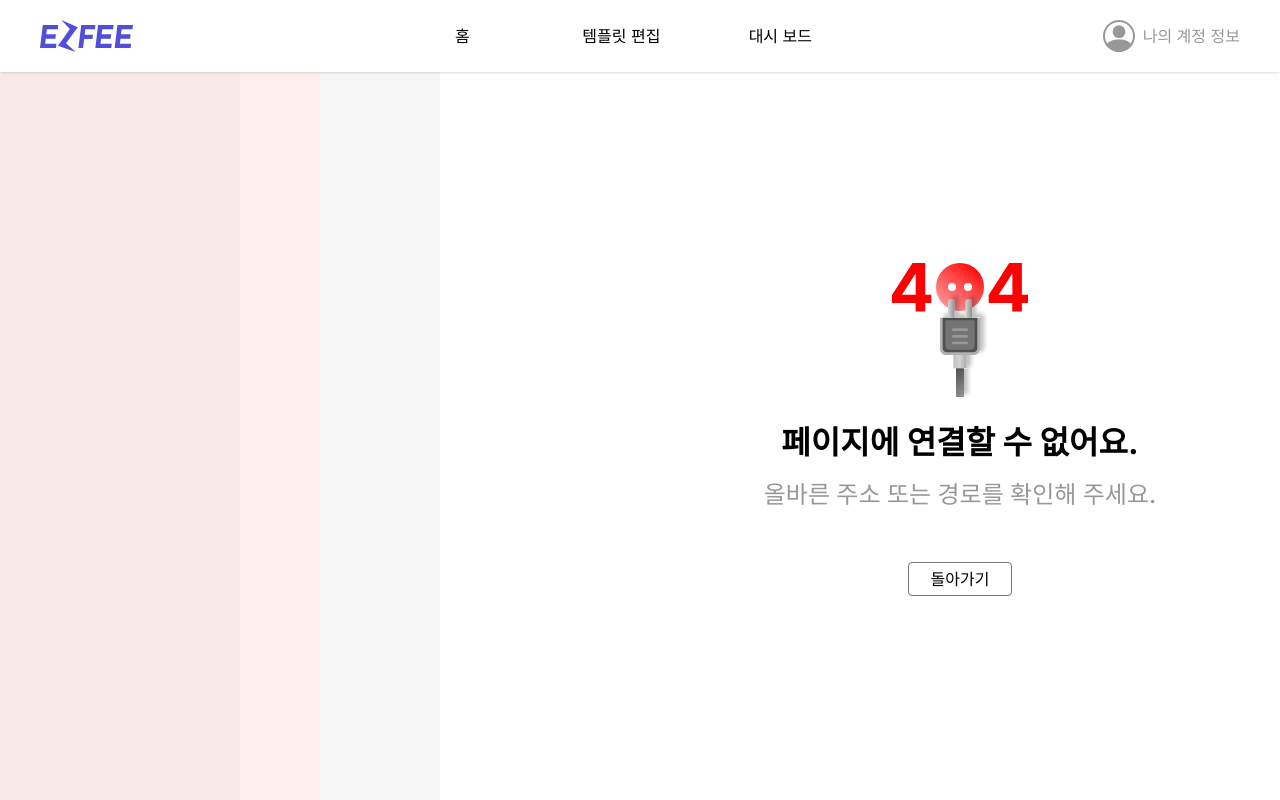
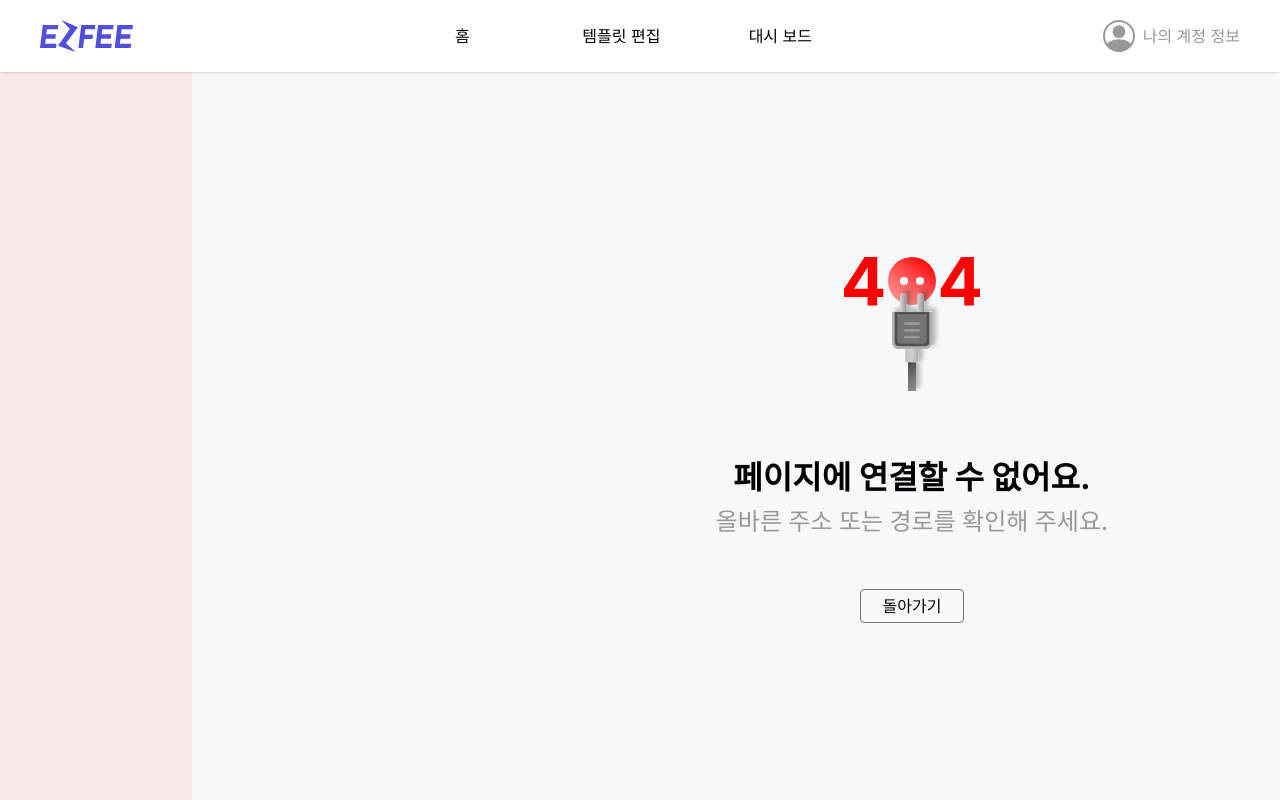
Before and after one commit to minki-dev/PRIETAG_FE, a Next.js app: page /error in a window 1280 px wide. Shown: the top 800 px of the page. Built offline with nearby package versions, Linux system fonts and the light colour scheme.

Commit message:
💄design: 디자인 수정

```diff
--- a/app/error/page.tsx
+++ b/app/error/page.tsx
@@ -13,32 +13,26 @@ export default function error() {
     <>
       <Header />
       <div className='relative flex w-[1920px] h-[808px] justify-between'>
-        <div className='flex'>
         <div className='w-[240px] h-[808px] bg-[#F9E8E8]' />
-          <div className=' w-[80px] h-[808px] left-[240px] bg-[#FEEEEE]' />
-          <div className='w-[120px] h-[808px] left-[320px] bg-[#F6F6F6]' />
-        </div>
-        <div className='flex flex-col min-w-[375px] justify-center items-center'>
+        <div className='w-[100%] justify-center items-center bg-[#F7F8FC]'>
+          <div className='w-[640px] h-[373px] mt-[180px] ml-[400px]'>
             <Image
               src='/img/error_404.svg'
               alt='Loading...'
               width={144}
               height={144}
-            className='absolute top-[186px] mb-[56px]'
+              className='mb-[56px] mx-auto'
             />
-          <h1 className='w-[640px] not-italic font-bold text-[32px] leading-[51px] text-center mt-[61px] '>
+            <h1 className='w-[640px] not-italic font-bold text-[32px] leading-[51px] text-center'>
               페이지에 연결할 수 없어요.
             </h1>
-          <h2 className='w-[640px] mb-[48px] mt-[8px] not-italic font-medium text-2xl leading-[38px] text-[#989898] text-center'>
+            <h2 className='w-[640px] not-italic font-medium text-2xl leading-[38px] text-[#989898] text-center'>
               올바른 주소 또는 경로를 확인해 주세요.
             </h2>
-          <button type='button' onClick={() => router.back()} className='w-[104px] h-[34px] border rounded border-solid border-[#747474]'>돌아가기</button>
+            <button type='button' onClick={() => router.back()} className='w-[104px] h-[34px] ml-[268px] mt-[48px] bottom-0 border rounded border-solid border-[#747474]'>돌아가기</button>
           </div>
-        <div className='flex'>
-          <div className=' w-[120px] h-[808px] right-[320px] bg-[#F6F6F6]' />
-          <div className=' w-[80px] h-[808px] right-[240px] bg-[#FEEEEE]' />
+        </div>
         <div className=' w-[240px] h-[808px] right-0 bg-[#F9E8E8]' />
-        </div>
       </div>
       <Footer />
     </>
```
Lines whose indentation alone changed are shown as unchanged.
